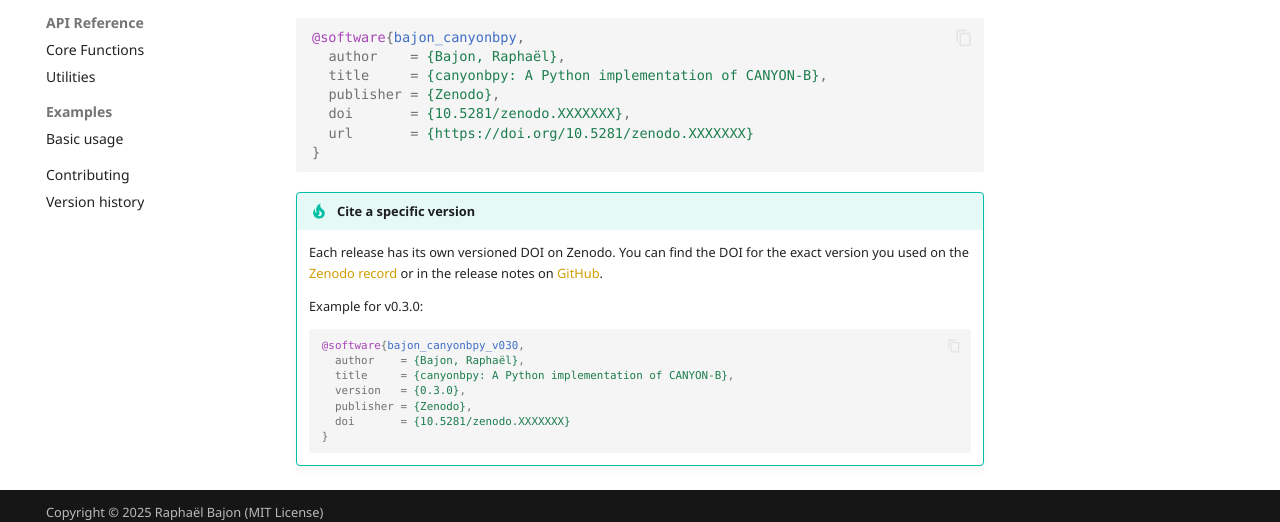
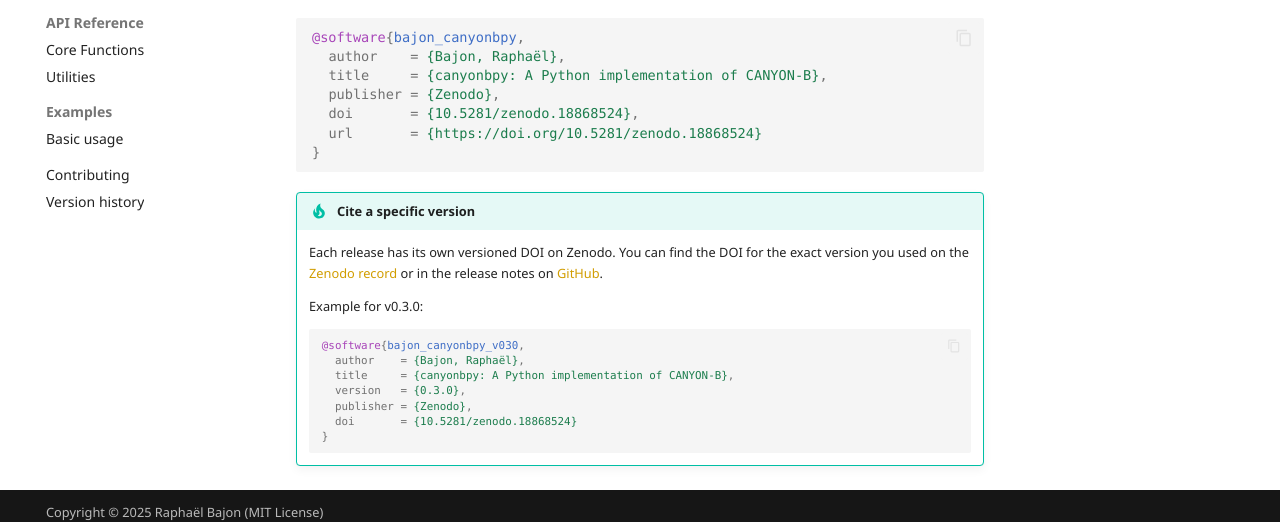
Before and after one commit to RaphaelBajon/canyonbpy, an MkDocs documentation site: the page built from docs/about.md, in a window 1280 px wide and 900 px high, scrolled down 530 px. Shown: the part 345-867 px from the top of the window. Built offline with MkDocs 1.6.1 and Material for MkDocs 9.7.7, drawn with Linux system fonts in a browser that asks for light colours; some web fonts are replaced; comment, search, counter and statistics services are not loaded.

Commit message:
Update DOI and URL for canyonbpy citation

````diff
--- a/docs/about.md
+++ b/docs/about.md
@@ -32,8 +32,8 @@ If you use `canyonbpy` in your research, please cite both the original CANYON-B
   author    = {Bajon, Raphaël},
   title     = {canyonbpy: A Python implementation of CANYON-B},
   publisher = {Zenodo},
-  doi       = {10.5281/zenodo.XXXXXXX},
-  url       = {https://doi.org/10.5281/zenodo.XXXXXXX}
+  doi       = {10.5281/zenodo.18868524},
+  url       = {https://doi.org/10.5281/zenodo.18868524}
 }
 ```
 
@@ -49,6 +49,6 @@ If you use `canyonbpy` in your research, please cite both the original CANYON-B
       title     = {canyonbpy: A Python implementation of CANYON-B},
       version   = {0.3.0},
       publisher = {Zenodo},
-      doi       = {10.5281/zenodo.XXXXXXX}
+      doi       = {10.5281/zenodo.18868524}
     }
     ```
````
